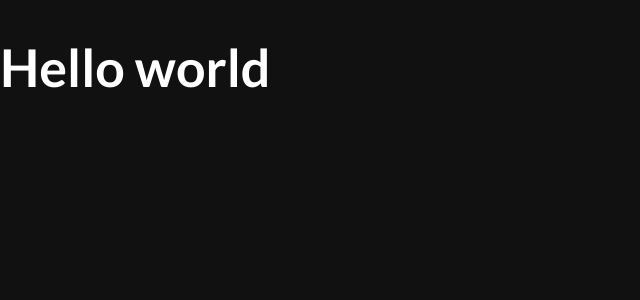
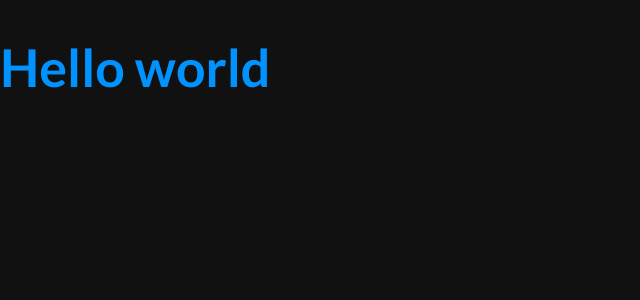
Before and after one commit to PilcodeurDev/my-visual-impact, a Next.js app: page / in a window 1280 px wide. Shown: the top 300 px of the page, without its empty margins (0-640 px from the left). Built offline with nearby package versions, Linux system fonts and the light colour scheme.

Commit message:
colors setup

```diff
--- a/src/app/page.js
+++ b/src/app/page.js
@@ -2,6 +2,6 @@ import Image from 'next/image'
 
 export default function Home() {
   return (
-  <h1>Hello world</h1>
+  <h1 className="sky">Hello world</h1>
   )
 }
--- a/src/styles/styles.sass
+++ b/src/styles/styles.sass
@@ -2,3 +2,5 @@
 @import 'globals'
 @import 'grid'
 @import 'typography'
+
+@import 'utils/colors'
--- /dev/null
+++ b/src/styles/utils/colors.sass
@@ -0,0 +1,14 @@
+.sky
+  color: #0092FF
+
+.blue
+  color:#183966
+
+.dark-blue
+  color: #162130
+
+.light-blue
+  color: #B7D5D4
+
+.ghost
+  color: #F7F7FF
```
